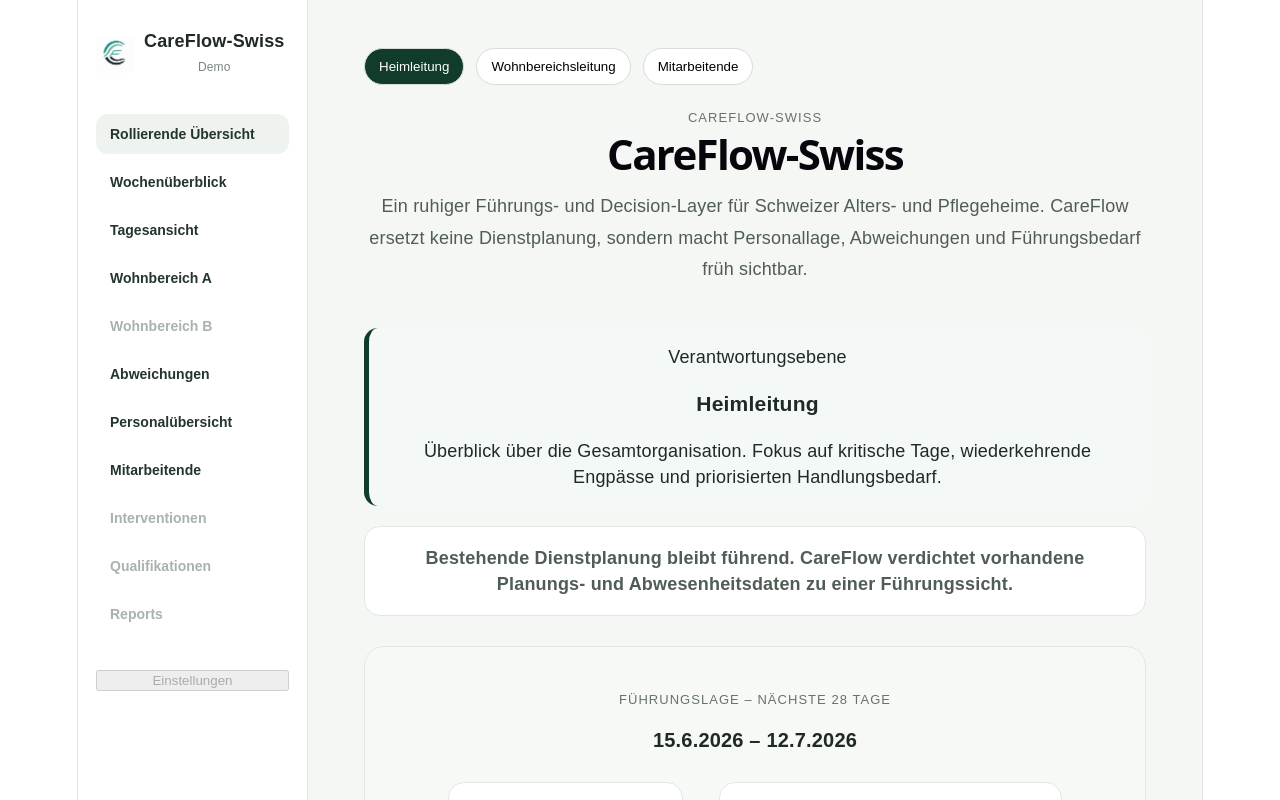
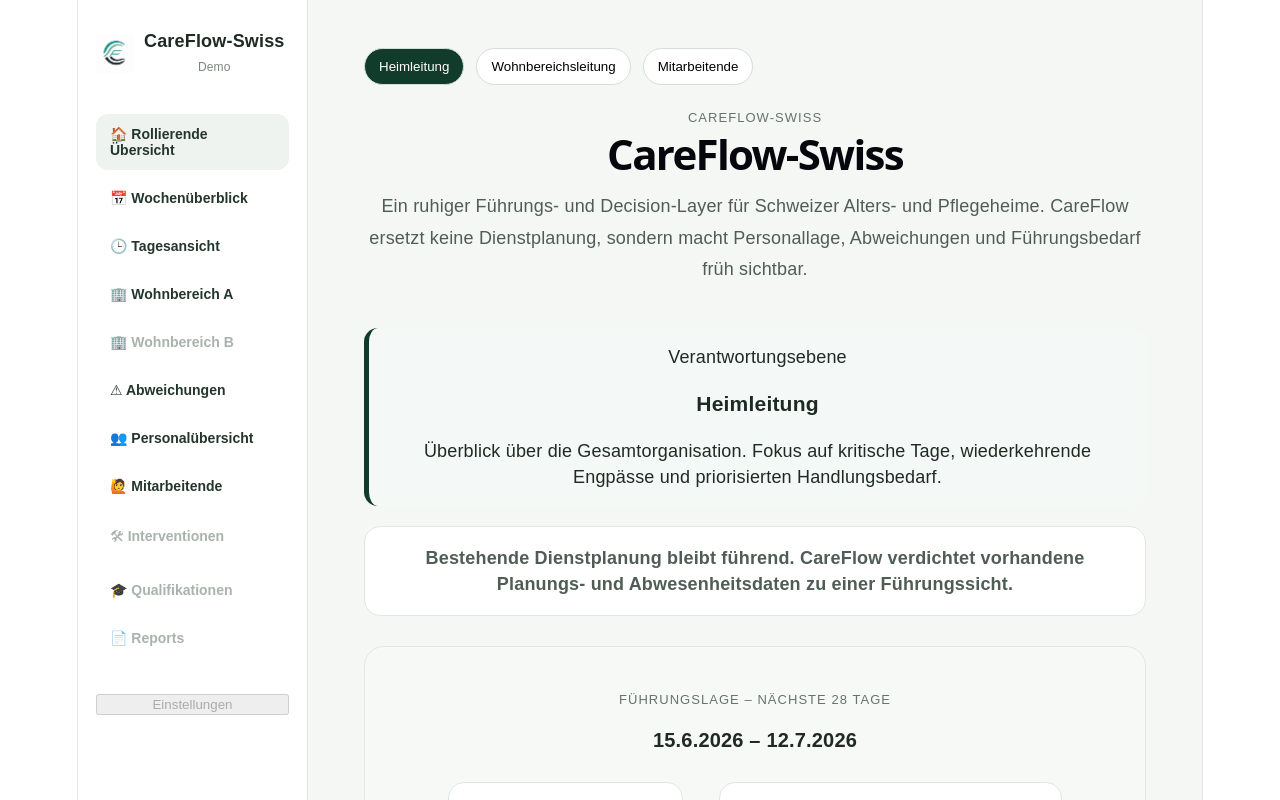
Before and after one commit to abbizco-bot/careflow-swiss, a React (Vite) app in the folder frontend/: page / in a window 1280 px wide. Shown: the top 800 px of the page. Built offline with nearby package versions, Linux system fonts and the light colour scheme.

Commit message:
Add navigation icons and improve menu readability

```diff
--- a/frontend/src/App.tsx
+++ b/frontend/src/App.tsx
@@ -69,22 +69,22 @@ type DayViewModel = {
 };
 
 const navigationItems: NavigationItem[] = [
-  { key: "rolling", label: "Rollierende Übersicht", isEnabled: true },
-  { key: "week", label: "Wochenüberblick", isEnabled: true },
-  { key: "day", label: "Tagesansicht", isEnabled: true },
-
-  { key: "stationA", label: "Wohnbereich A", isEnabled: true },
-  { key: "stationB", label: "Wohnbereich B", isEnabled: false },
-
-  { key: "deviations", label: "Abweichungen", isEnabled: true },
-  { key: "staffOverview", label: "Personalübersicht", isEnabled: true },
-  { key: "employee", label: "Mitarbeitende", isEnabled: true },
-
-  { key: "interventions", label: "Interventionen", isEnabled: false },
-  { key: "qualifications", label: "Qualifikationen", isEnabled: false },
-  { key: "reports", label: "Reports", isEnabled: false },
-
-  { key: "settings", label: "Einstellungen", isEnabled: false },
+  { key: "rolling", label: "🏠 Rollierende Übersicht", isEnabled: true },
+  { key: "week", label: "📅 Wochenüberblick", isEnabled: true },
+  { key: "day", label: "🕒 Tagesansicht", isEnabled: true },
+
+  { key: "stationA", label: "🏢 Wohnbereich A", isEnabled: true },
+  { key: "stationB", label: "🏢 Wohnbereich B", isEnabled: false },
+
+  { key: "deviations", label: "⚠ Abweichungen", isEnabled: true },
+  { key: "staffOverview", label: "👥 Personalübersicht", isEnabled: true },
+  { key: "employee", label: "🙋 Mitarbeitende", isEnabled: true },
+
+  { key: "interventions", label: "🛠 Interventionen", isEnabled: false },
+  { key: "qualifications", label: "🎓 Qualifikationen", isEnabled: false },
+  { key: "reports", label: "📄 Reports", isEnabled: false },
+
+  { key: "settings", label: "⚙ Einstellungen", isEnabled: false },
 ];
 
 function normalizeSeverity(daySeverity?: string): Severity {
```
